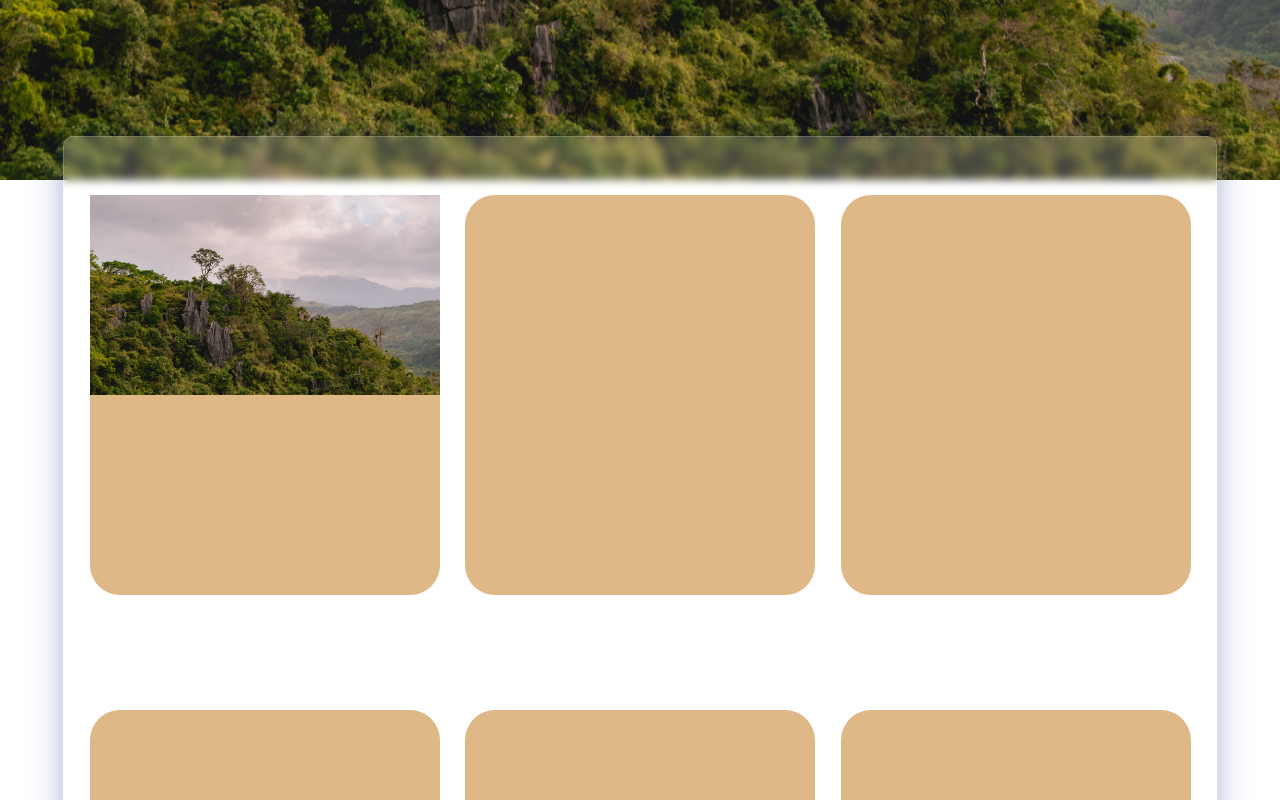
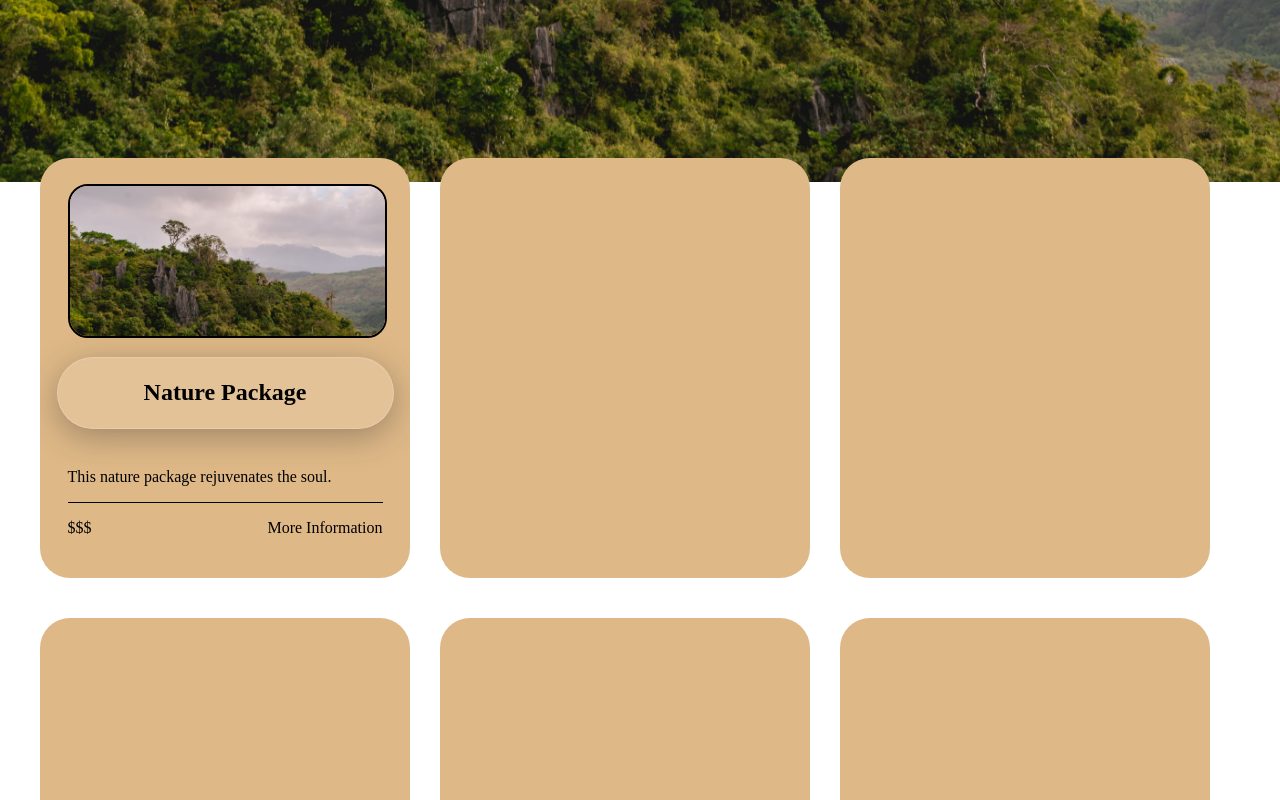
Before and after one commit to BuwieSit/ecovip_web, a React (Create React App) app: page / in a window 1280 px wide. Shown: the part 700-1500 px from the top of the page. Built offline with nearby package versions, Linux system fonts and the light colour scheme; a web font is replaced by a local one.

Commit message:
package divs

```diff
--- a/src/components/assets/global.css
+++ b/src/components/assets/global.css
@@ -3,4 +3,5 @@ body {
     margin: 0;
     padding: 0;
     border: 0;
+    overflow-x: hidden;
 }
--- a/src/pages/Content/content.css
+++ b/src/pages/Content/content.css
@@ -3,37 +3,83 @@
 }
 
 .main-wrapper {
-    background-color: black;
     margin: auto;
     width: 90%;
     height: max-content;
-    display: flex;
+    /* display: flex;
     flex-wrap: wrap;
     justify-content: space-evenly;
+    align-items: center; */
+    display: grid;
+    grid-row: auto;
+    grid-template-columns: repeat(3, 400px);
+    justify-content: center;
     align-items: center;
-    background: rgba( 255, 255, 255, 0.2 );
-    box-shadow: 0 8px 32px 0 rgba( 31, 38, 135, 0.37 );
-    backdrop-filter: blur( 4px );
-    -webkit-backdrop-filter: blur( 4px );
-    border-radius: 10px;
-    border: 1px solid rgba( 255, 255, 255, 0.18 );
+
 }
 
 .package-wrapper {
     width: 350px;
     height: 400px;
+    padding: 10px;
     background-color: burlywood;
     margin-top: 5%;
     margin-bottom: 5%;
     border-radius: 30px;
+    display: flex;
+    flex-direction: column;
+    align-items: center;
+    justify-content: space-evenly;
+    overflow: hidden;
+    z-index: 80;
 }
 .img-wrapper {
-    width: 100%;
-    height: 50%;
-    background-color: black;
+    width: 90%;
+    margin: auto;
+    padding: 10px;
+    height: 150px;
+    border-radius: 30px;
+}
+.img-wrapper > img {
+    border-radius: 20px;
+    border: 2px solid black;
 }
 #package-img {
     width: 100%;
     height: 100%;
     object-fit: cover;
 }
+.title-wrapper {
+    position: relative;
+    display: flex;
+    align-items: center;
+    justify-content: center;
+    background: rgba( 255, 255, 255, 0.15 );
+    box-shadow: 0 8px 32px 0 rgba(49, 49, 49, 0.37);
+    backdrop-filter: blur( 7px );
+    -webkit-backdrop-filter: blur( 7px );
+    border: 1px solid rgba( 255, 255, 255, 0.18 );
+    border-radius: 50px;
+    width: 90%;
+    height: 50px;
+    margin: auto;
+    padding: 10px;
+}
+
+
+.info-wrapper {
+    position: relative;
+    width: 90%;
+    height: 100px;
+    margin: auto;
+    padding: 10px;
+
+}
+
+.more-wrapper {
+    width: 100%;
+    border-top: 1px solid black;
+    display: flex;
+    justify-content: space-between;
+    align-items: center;
+}
--- a/src/pages/Content/content.js
+++ b/src/pages/Content/content.js
@@ -9,6 +9,16 @@ function Content() {
         <div className='main-wrapper'>
             <div className='package-wrapper'>
                 <div className='img-wrapper'><img src={masungi} alt='Destination-picture' id='package-img'></img></div>
+                <div className='title-wrapper'>
+                    <h2 id='packName'>Nature Package</h2>
+                </div>
+                <div className='info-wrapper'>
+                    <p id='description'>This nature package rejuvenates the soul.</p>
+                    <div className='more-wrapper'>
+                        <p id='price'>$$$</p>
+                        <p id='moreInfo'>More Information</p>
+                    </div>
+                </div>
             </div>
             <div className='package-wrapper'>
 
--- a/src/pages/HeaderFolder/header.css
+++ b/src/pages/HeaderFolder/header.css
@@ -11,8 +11,13 @@
     top: 0;
     height: 80px;
     width: 100%;
-    background-color: white;
     z-index: 100;
+    background: rgba( 255, 255, 255, 0.2 );
+    box-shadow: 0 8px 32px 0 rgba( 31, 38, 135, 0.37 );
+    backdrop-filter: blur( 4px );
+    -webkit-backdrop-filter: blur( 4px );
+    border-radius: 10px;
+    border: 1px solid rgba( 255, 255, 255, 0.18 );
 }
 .logo-cont {
     float: left;
@@ -92,8 +97,11 @@
 }
 #srch:focus ~ #srchSymbol{
     transform: translateX(-0%);
-    transform: scale(-1);
-    transform: rotateX(180deg);
+    animation-name: idle;
+    animation-duration: 7s;
+    animation-iteration-count: infinite;
+    animation-delay: 1s;
+
 }
 
 #srch:focus::placeholder {
@@ -112,7 +120,19 @@
     aspect-ratio: 1;
     cursor: pointer;
     transform: translateX(-400%);
-    transition: all 0.3s ease;
+    transition: all 0.4s ease-in-out;
     pointer-events: none;
 
 }
+
+@keyframes idle {
+    0% {
+        rotate: 0deg;
+    }
+    50% {
+        rotate: 90deg;
+    }
+    100% {
+        rotate: 0deg;
+    }
+}
```
